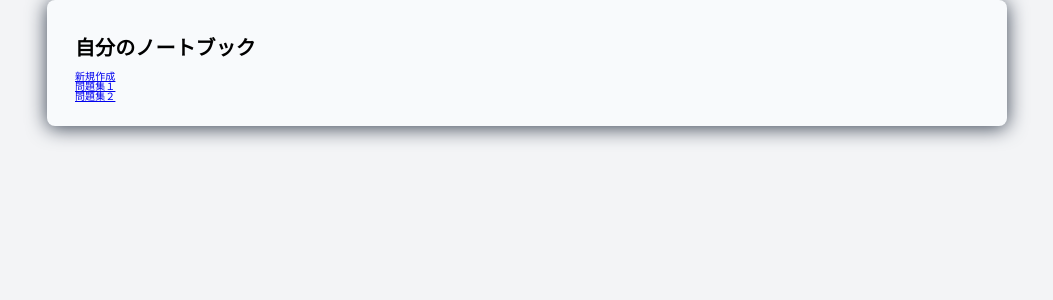
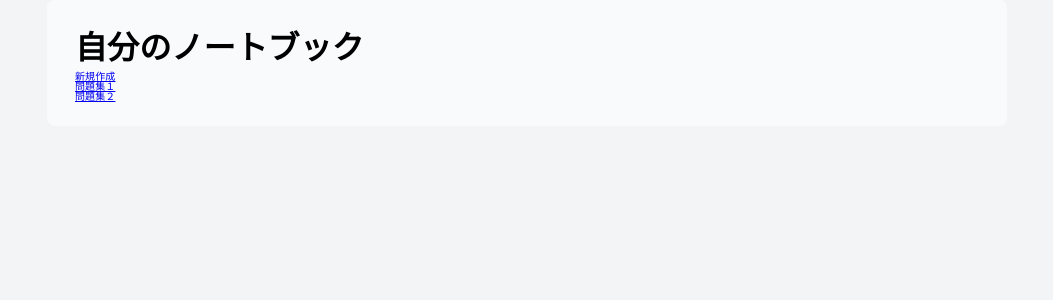
Before and after one commit to shooh25/quiz-pal-app, a React (Create React App) app: page / in a window 1280 px wide. Shown: the top 300 px of the page, without its empty margins (113-1166 px from the left). Built offline with nearby package versions, Linux system fonts and the light colour scheme.

Commit message:
refactor: フォントスタイルを修正

```diff
--- a/src/variables.scss
+++ b/src/variables.scss
@@ -27,65 +27,55 @@ $breakpoints: (
 
 // text
 @mixin text1 {
-	font-size:2rem;
+	font-size:3.2rem;
 	line-height:48px;
 	font-weight:700;
 }
 
 @mixin text2 {
-  font-size:1.75rem;
+  font-size:2.8rem;
 	font-weight:700;
 	line-height:42px;
 }
 
 @mixin text3 {
-	font-size:1.25rem;
+	font-size:2.0rem;
 	font-weight:700;
 	line-height:30px;
 }
 
 @mixin text4 {
-	font-size:1rem;
+	font-size:1.6rem;
 	font-weight:700;
 	line-height:24px;
 }
 
 @mixin text5 {
-	font-size:1rem;
+	font-size:1.6rem;
 	font-weight:400;
 	line-height:24px;
 }
 
 @mixin text6 {
-	font-size:0.875rem;
+	font-size:1.4rem;
 	font-weight:700;
-	line-height:21px;
+	line-height:24px;
 }
 
 @mixin text7 {
-	font-size:0.875rem;
+	font-size:1.4rem;
 	font-weight:400;
-	line-height:21px;
+	line-height:24px;
 }
 
-@mixin text8 {
-	font-size:0.75rem;
-	font-weight:700;
-	line-height:18px;
-}
 
-@mixin text9 {
-	font-size:0.75rem;
-	font-weight:400;
-	line-height:18px;
-}
 
 // shadow
 @mixin shadow1 {
-	box-shadow:0px 2px 8px $shadow;
+	// box-shadow:0px 2px 8px $shadow;
 }
 @mixin shadow2 {
-	box-shadow:0px 2px 20px $shadow;
+	// box-shadow:0px 2px 20px $shadow;
 }
 @mixin shadow3 {
 	box-shadow:0px 4px 10px $shadow;
```
